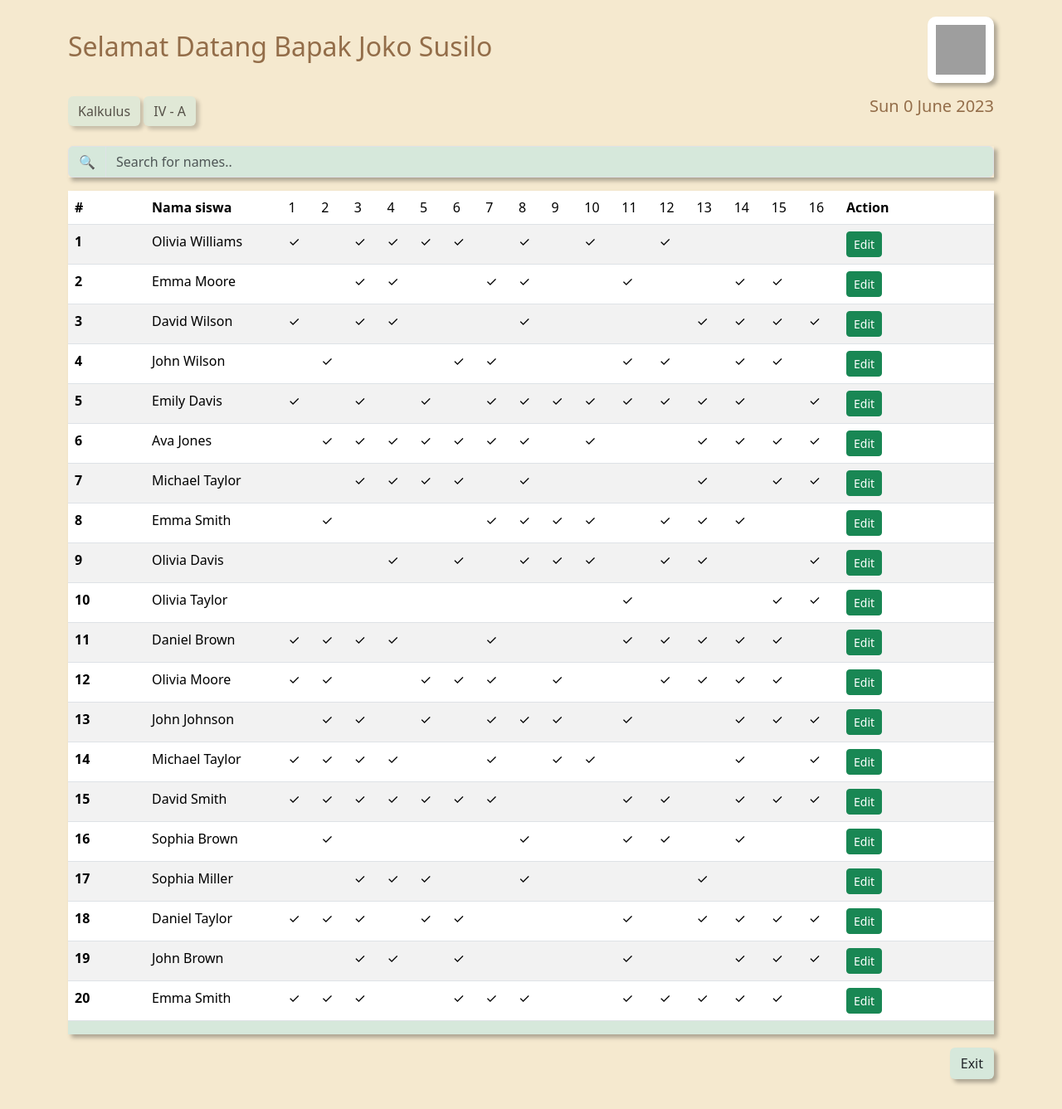
After one commit to congcen57190526/sistem-presensi-mpsi, a PHP site: page /sistem-presensi-rpl/pages/infoPage.php in a window 1280 px wide. The commit adds this page. Shown: the whole page at 83% size. Run offline with PHP 8.4, Linux system fonts and the light colour scheme; grey boxes are pictures that could not be loaded.

Commit message:
adding info page

```diff
--- /dev/null
+++ b/pages/infoPage.php
@@ -0,0 +1,127 @@
+<?php
+include '../utils/customFunction.php';
+?>
+<!DOCTYPE html>
+<html lang="en">
+
+<head>
+    <meta charset="UTF-8">
+    <meta http-equiv="X-UA-Compatible" content="IE=edge">
+    <meta name="viewport" content="width=device-width, initial-scale=1.0">
+    <title>Info Page</title>
+    <link rel="stylesheet" href="https://cdn.jsdelivr.net/npm/bootstrap@5.3.0-alpha3/dist/css/bootstrap.min.css">
+    <link rel="stylesheet" href="../css/shadow.css">
+    <link rel="stylesheet" href="../css/color.css">
+    <link rel="stylesheet" href="../css/customScrollbar.css">
+    <script>
+        function handleEndClass() {
+            window.location.href = "http://localhost/sistem-presensi-rpl/";
+        }
+
+        function searchFunction() {
+            var input, filter, t, td, a, i, txtValue;
+            input = document.getElementById("myInput");
+            filter = input.value.toUpperCase();
+            t = document.getElementById("table");
+            tr = t.getElementsByTagName("tr");
+            td = t.getElementsByTagName("td");
+            for (i = 0; i < td.length; i++) {
+                a = tr[i].getElementsByTagName("a")[0];
+                txtValue = a.textContent || a.innerText;
+                if (txtValue.toUpperCase().indexOf(filter) > -1) {
+                    tr[i].style.display = "";
+                } else {
+                    tr[i].style.display = "none";
+                }
+            }
+        }
+    </script>
+</head>
+
+<body class="creamBg" style="display: flex;
+            justify-content: center;
+            padding: 20px;
+            height: 100vh;">
+    <div class="container d-flex flex-column justify-content-between">
+
+        <head style="margin-bottom: 20px;">
+            <div style="display: flex; align-items: center; justify-content: space-between;">
+                <h2 class="brownText">Selamat Datang Bapak Joko Susilo</h2>
+                <div class="my-shadow" style="background-color: white; padding: 10px; border-radius: 10px;">
+                    <img style="width: 60px; height: 60px;" src="https://1.bp.blogspot.com/-KNgLt5rNEv0/YJeYxR7R7EI/AAAAAAAALOU/Msfbq_pecacbL9__h0E3IeBlHVq8fW41QCLcBGAsYHQ/s600/Institut_Bisnis_Dan_Informatika_Kwik_Kian_Gie.png" alt="logo_kkg">
+                </div>
+            </div>
+            <div style="display: flex; gap: 8px; justify-content: space-between;" class="mt-3">
+                <div>
+                    <button class="btn btn-success my-shadow" style="background-color: #D6E8DB; border: none; color: black;" disabled>Kalkulus</button>
+                    <button class="btn btn-success my-shadow" style="background-color: #D6E8DB; border: none; color: black;" disabled>IV - A</button>
+                </div>
+                <h5 class="brownText"><?= generateDate() ?></h5>
+            </div>
+        </head>
+        <br>
+        <div class="input-group mb-3 my-shadow">
+            <span class="input-group-text" id="inputGroupPrepend" style="background-color: #D6E8DB;">&#128269</span>
+            <input style="background-color: #D6E8DB; outline: none; box-shadow: none; " type="text" class="form-control" id="myInput" aria-describedby="inputGroupPrepend" placeholder="Search for names.." onkeyup="searchFunction()">
+        </div>
+        <section class="my-shadow" style="height: 100%; overflow-y: scroll;background-color: #D6E8DB;">
+            <table class="table table-striped ">
+                <thead>
+                    <tr>
+                        <th class="col-1">#</th>
+                        <th>Nama siswa</th>
+                        <?php for ($x = 1; $x <= 16; $x++) { ?>
+                            <td>
+                                <?= $x ?>
+                            </td>
+                        <?php }  ?>
+                        <th class="col-2">Action</th>
+                    </tr>
+                </thead>
+                <tbody id="table">
+                    <?php for ($i = 1; $i <= 20; $i++) { ?>
+                        <tr>
+                            <th><?= $i ?></th>
+                            <td><a href="#" style="all:unset;"><?= generateRandomName() ?> </a></td>
+                            <?php for ($x = 1; $x <= 16; $x++) { ?>
+                                <td>
+                                    <?php if (generateRandomBoolean() == true) { ?>
+                                        &check;
+                                    <?php } ?>
+                                </td>
+                            <?php }  ?>
+                            <td><button class="btn btn-sm btn-success">Edit</button></td>
+
+                        </tr>
+                    <?php } ?>
+                </tbody>
+            </table>
+        </section>
+        <footer class="d-flex justify-content-end py-3">
+            <button class="btn my-shadow" style="background-color: #D6E8DB;" type="button" data-bs-toggle="modal" data-bs-target="#exampleModal">Exit</button>
+        </footer>
+    </div>
+    <script src="https://cdn.jsdelivr.net/npm/bootstrap@5.3.0-alpha3/dist/js/bootstrap.bundle.min.js"></script>
+
+
+</body>
+
+</html>
+
+<!-- MODAL -->
+<div class="modal fade" id="exampleModal" tabindex="-1" aria-labelledby="exampleModalLabel" aria-hidden="true">
+    <div class="modal-dialog">
+        <div class="modal-content">
+            <div class="modal-header">
+                <h1 class="modal-title fs-5" id="exampleModalLabel">Akhiri Kelas?</h1>
+                <button type="button" class="btn-close" data-bs-dismiss="modal" aria-label="Close"></button>
+            </div>
+            <div class="modal-body">
+                Apakah anda yakin ingin mengakhiri kelas?
+            </div>
+            <div class="modal-footer">
+                <button type="button" class="btn btn-primary" onclick="handleEndClass()">Akhiri</button>
+            </div>
+        </div>
+    </div>
+</div>
--- a/utils/customFunction.php
+++ b/utils/customFunction.php
@@ -22,7 +22,15 @@ function generateRandomNumber()
     return $number;
 }
 
-function generateDate(){
+function generateDate()
+{
     $currentDate = date('D I F Y');
     echo $currentDate;
 }
+
+function generateRandomBoolean()
+{
+    $randomNumber = mt_rand(0, 1);
+    $randomValue = ($randomNumber === 1) ? true : false;
+    return $randomValue;
+}
```
Also changed, not shown: index.php (+8 -2 lines), pages/dashboard.php (+15 -11 lines), pages/list.php (deleted, +0 -12 lines), pages/search_test.php (+7 -3 lines).
